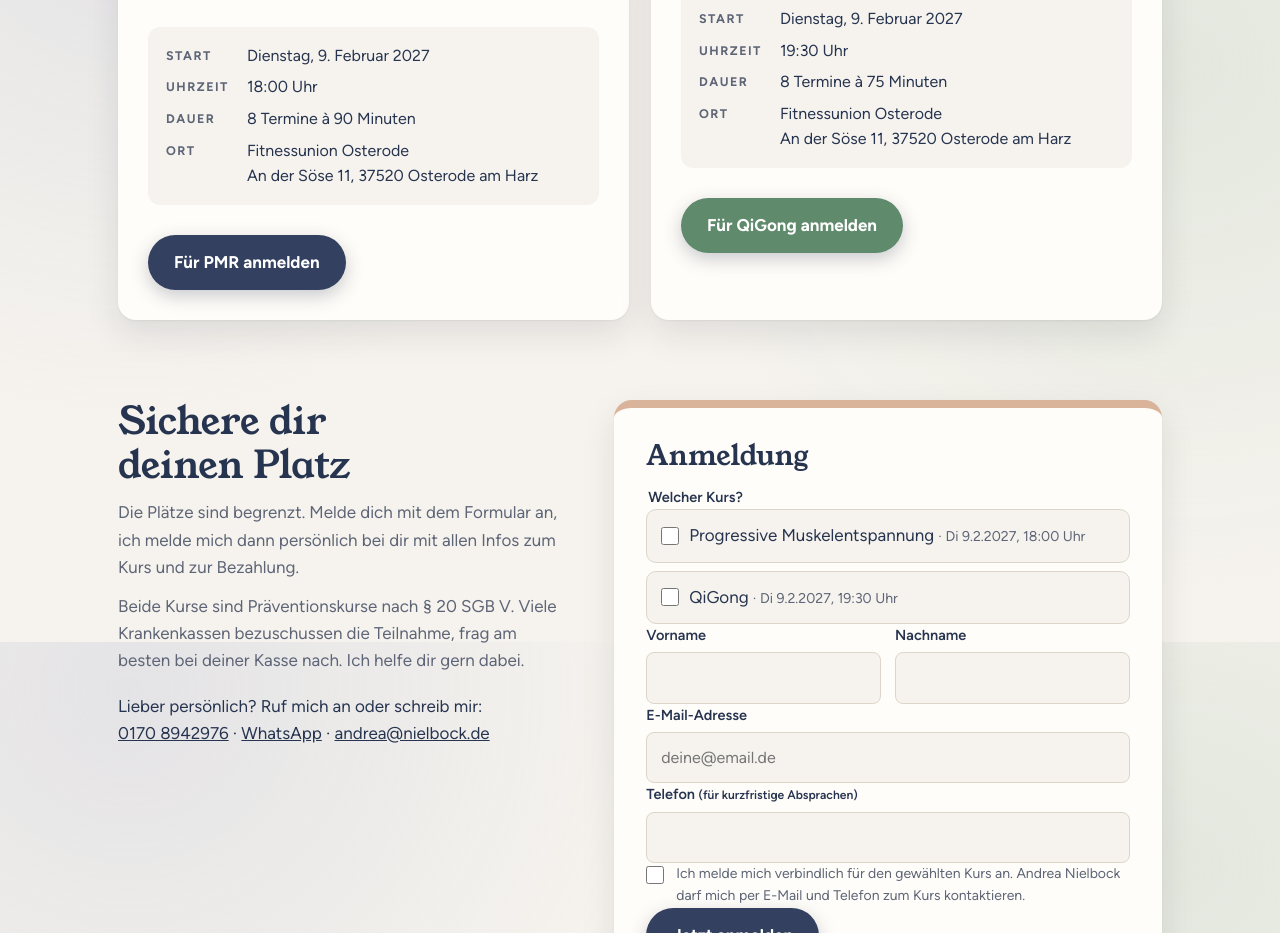
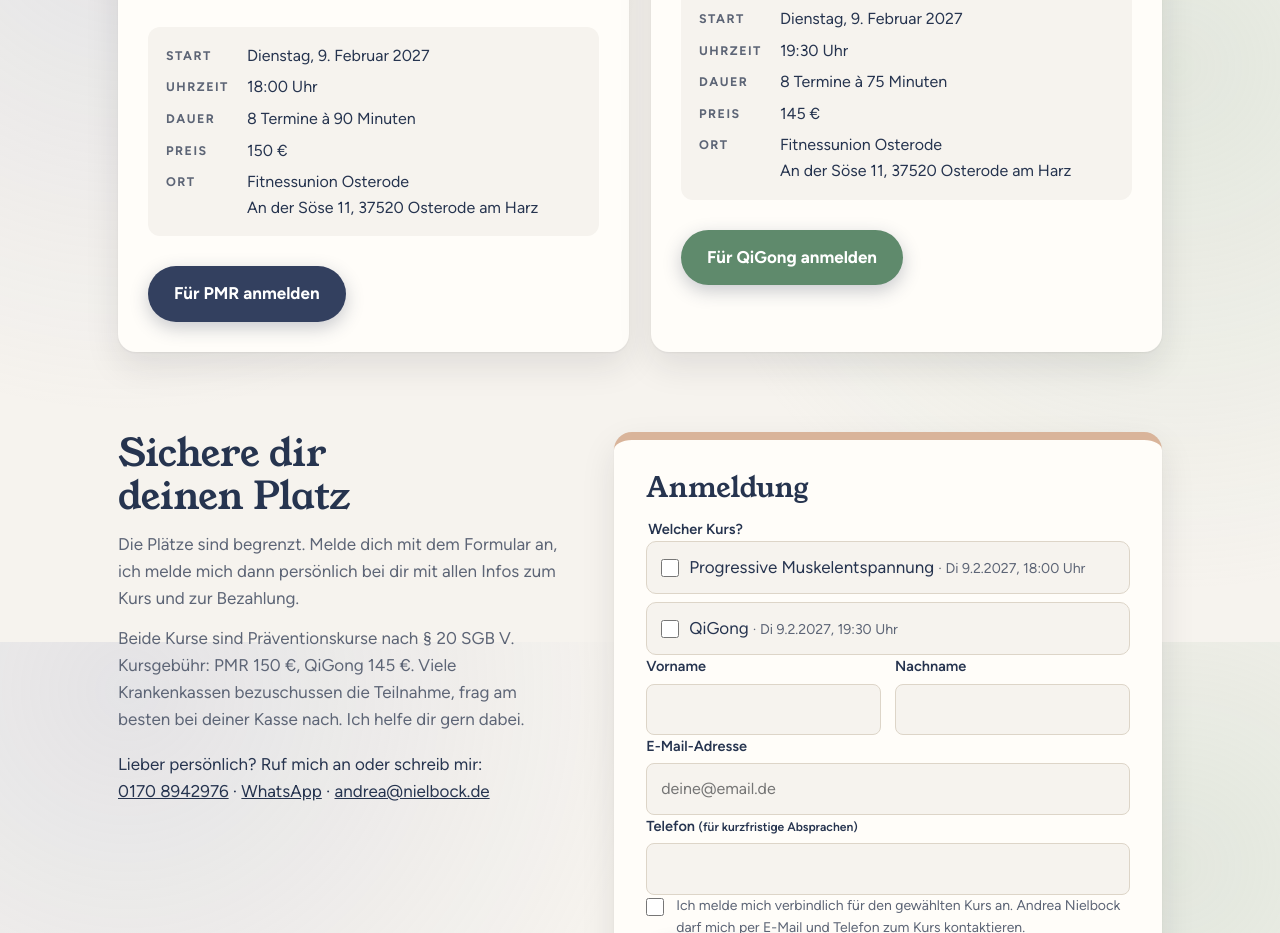
Before and after one commit to Anni1126/Anni1126.github.io, a plain HTML site: page kurse/index.html in a window 1280 px wide. Shown: the part 958-1891 px from the top of the page. Drawn offline with Linux system fonts and the light colour scheme.

Commit message:
Kurse 2027: Preise PMR 150 €, QiGong 145 €
Co-Authored-By: Claude Opus 5.5 <noreply@anthropic.com>
Claude-Session: https://claude.ai/code/session_01MkbErdsHobJcbGHBJgvD1m

```diff
--- a/kurse/index.html
+++ b/kurse/index.html
@@ -122,6 +122,7 @@ footer a { color: var(--muted); }
           <dt>Start</dt><dd>Dienstag, 9. Februar 2027</dd>
           <dt>Uhrzeit</dt><dd>18:00 Uhr</dd>
           <dt>Dauer</dt><dd>8 Termine à 90 Minuten</dd>
+          <dt>Preis</dt><dd>150 €</dd>
           <dt>Ort</dt><dd>Fitnessunion Osterode<br>An der Söse 11, 37520 Osterode am Harz</dd>
         </dl>
         <a class="btn" href="#anmelden" data-kurs="pmr">Für PMR anmelden</a>
@@ -140,6 +141,7 @@ footer a { color: var(--muted); }
           <dt>Start</dt><dd>Dienstag, 9. Februar 2027</dd>
           <dt>Uhrzeit</dt><dd>19:30 Uhr</dd>
           <dt>Dauer</dt><dd>8 Termine à 75 Minuten</dd>
+          <dt>Preis</dt><dd>145 €</dd>
           <dt>Ort</dt><dd>Fitnessunion Osterode<br>An der Söse 11, 37520 Osterode am Harz</dd>
         </dl>
         <a class="btn qi" href="#anmelden" data-kurs="qigong">Für QiGong anmelden</a>
@@ -152,7 +154,7 @@ footer a { color: var(--muted); }
       <div class="side">
         <h2>Sichere dir deinen Platz</h2>
         <p>Die Plätze sind begrenzt. Melde dich mit dem Formular an, ich melde mich dann persönlich bei dir mit allen Infos zum Kurs und zur Bezahlung.</p>
-        <p>Beide Kurse sind Präventionskurse nach § 20 SGB V. Viele Krankenkassen bezuschussen die Teilnahme, frag am besten bei deiner Kasse nach. Ich helfe dir gern dabei.</p>
+        <p>Beide Kurse sind Präventionskurse nach § 20 SGB V. Kursgebühr: PMR 150 €, QiGong 145 €. Viele Krankenkassen bezuschussen die Teilnahme, frag am besten bei deiner Kasse nach. Ich helfe dir gern dabei.</p>
         <p class="contact">Lieber persönlich? Ruf mich an oder schreib mir:<br>
           <a href="tel:+491708942976">0170 8942976</a> · <a href="https://wa.me/491708942976">WhatsApp</a> · <a href="mailto:andrea@nielbock.de?subject=Anmeldung%20Kurs%202027">andrea@nielbock.de</a></p>
       </div>
```
Also changed, not shown: index.html (+1 -1 lines).
